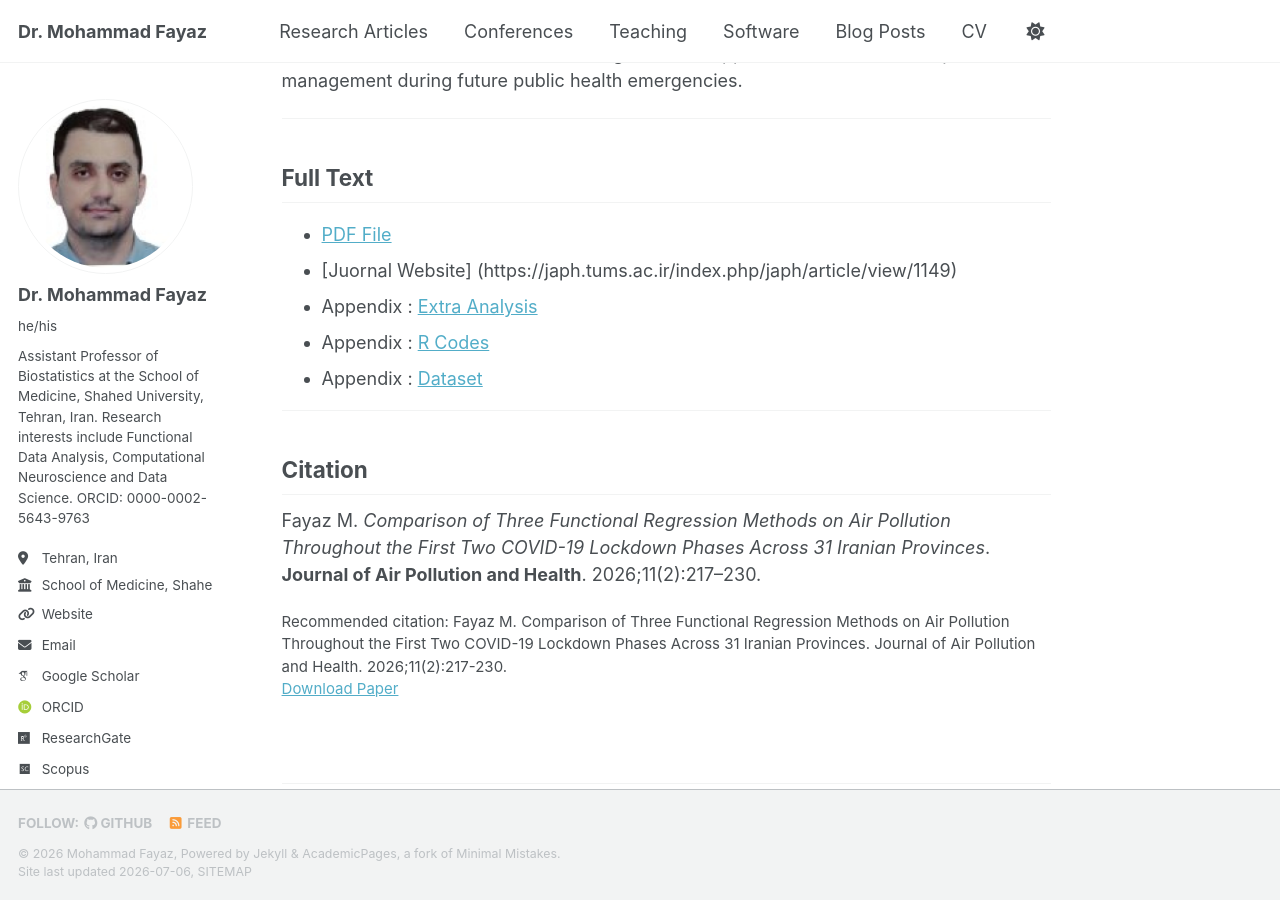
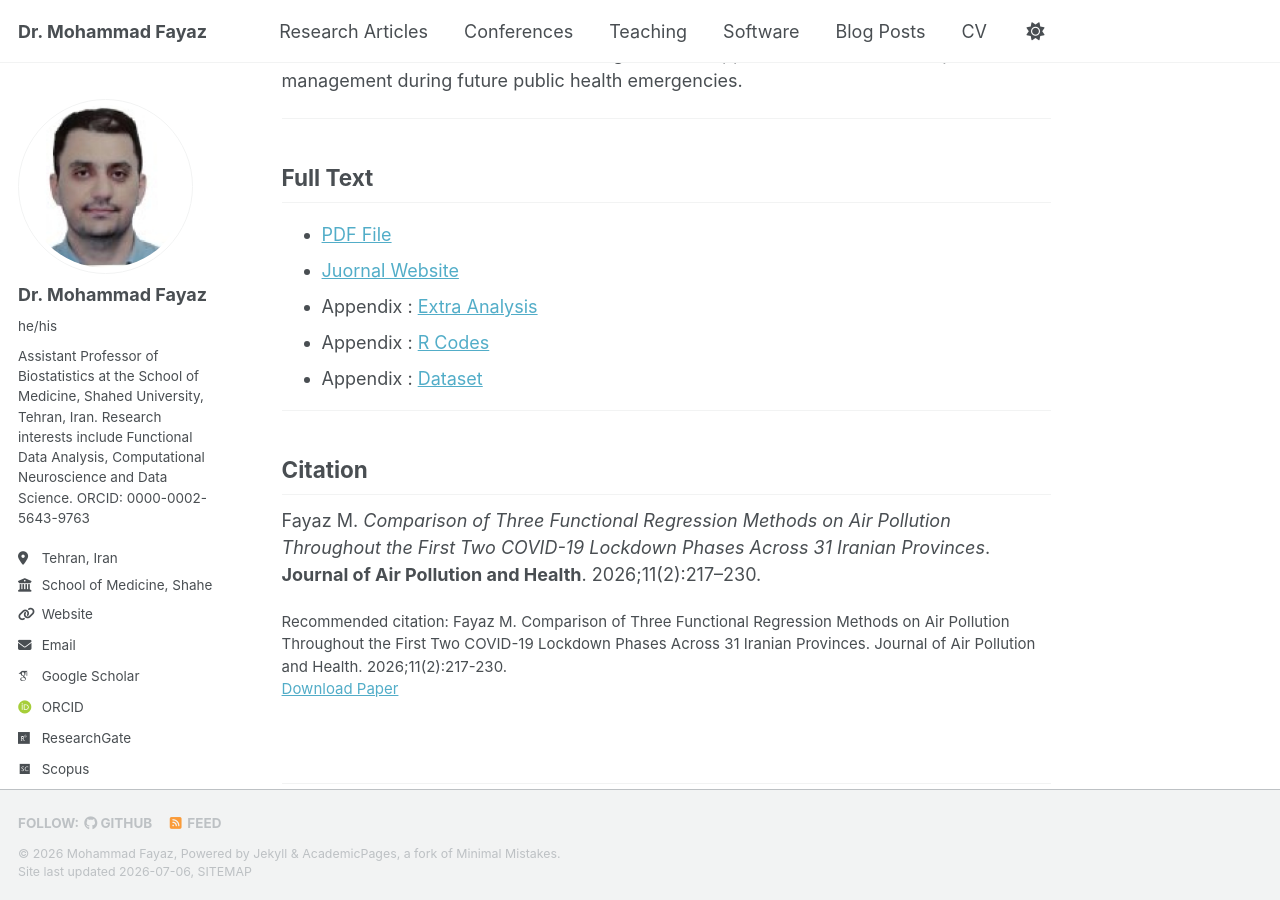
Before and after one commit to mohammad-fayaz/mohammad-fayaz.github.io, a Jekyll site: the page built from _publications/Y_2026_2.md, in a window 1280 px wide and 900 px high, scrolled down 2258 px. Built offline with Jekyll 4.4.1, drawn with Linux system fonts in a browser that asks for light colours; some web fonts are replaced; a script bundle is joined from its source files by our own code; library files that are not in the unit come from our copies; part of the change alters nothing that is shown.

Commit message:
Update Y_2026_2.md

```diff
--- a/_publications/Y_2026_2.md
+++ b/_publications/Y_2026_2.md
@@ -6,7 +6,7 @@ permalink: /publication/Y_2026_2
 excerpt: "A functional data analysis study comparing three function-on-function regression approaches to investigate changes in air pollution across 31 Iranian provinces during the first two COVID-19 lockdowns, using satellite-derived environmental and meteorological data."
 date: 2026-06-01
 venue: "Journal of Air Pollution and Health, 11(2), 217–230"
-doi: "https://doi.org/"
+doi: "(https://doi.org/10.18502/japh.v11i2.21879)"
 paperurl: ""
 supplementaryurl: ""
 citation: "Fayaz M. Comparison of Three Functional Regression Methods on Air Pollution Throughout the First Two COVID-19 Lockdown Phases Across 31 Iranian Provinces. Journal of Air Pollution and Health. 2026;11(2):217-230."
@@ -72,7 +72,7 @@ COVID-19 lockdowns resulted in measurable improvements in air quality across Ira
 ## Full Text
 
 - [PDF File ](https://japh.tums.ac.ir/index.php/japh/article/view/1149/472)
-- [Juornal Website] (https://japh.tums.ac.ir/index.php/japh/article/view/1149)
+- [Juornal Website](https://japh.tums.ac.ir/index.php/japh/article/view/1149)
 - Appendix : [Extra Analysis](https://github.com/mohammad-fayaz/mohammad-fayaz.github.io/blob/master/publications_files/2026/Y_2026_2_Appendix_Extra_Analysis.pdf)
 - Appendix : [R Codes](https://github.com/mohammad-fayaz/mohammad-fayaz.github.io/blob/master/publications_files/2026/Y_2026_2_R_Code.R)
 - Appendix : [Dataset](https://github.com/mohammad-fayaz/mohammad-fayaz.github.io/blob/master/publications_files/2026/Y_2026_2_Dataset.csv)
```
